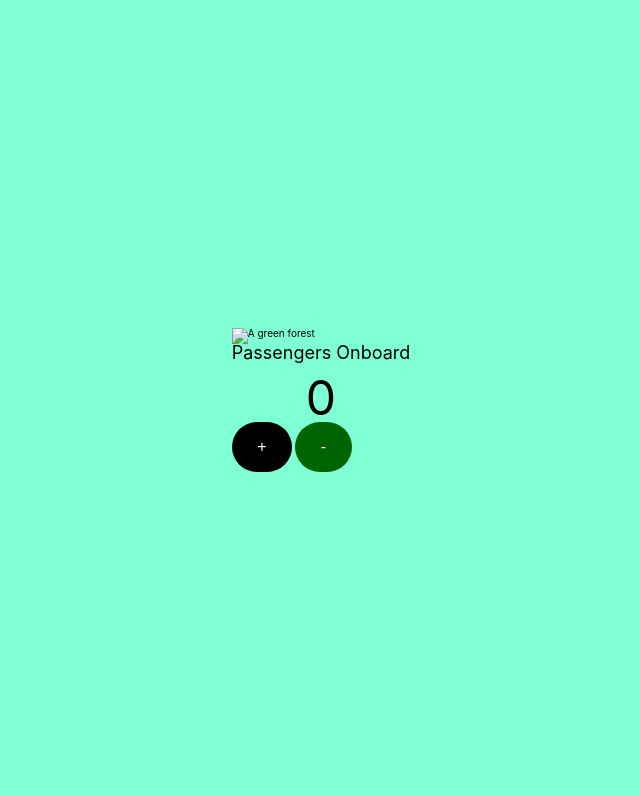
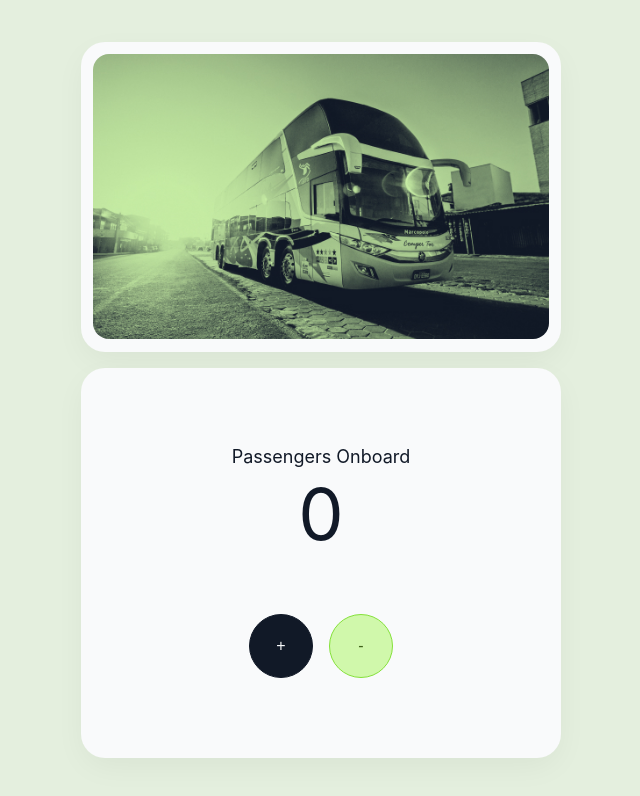
Before and after one commit to elikemdaniels/passenger-counter, a plain HTML site: page index.html in a window 1280 px wide. Shown: the whole page, without its empty margins (319-959 px from the left). Drawn offline with Linux system fonts and the light colour scheme; files that its build step writes are made by us from their sources; files whose address does not match are found by name.

Commit message:
Applied new styles to the app and modified the featured image.

```diff
--- a/theme.css
+++ b/css/theme.css
@@ -47,8 +47,18 @@ html {
 }
 
 /* CUSTOM CSS */
+:root {
+  --brand-accent-light: #E4EFDE;
+  --brand-accent-medium: #D0F8AB;
+  --brand-accent-deep: #85E13A;
+  --brand-accent-dark: #3F621A;
+  --brand-black: #111927;
+  --brand-white: #F9FAFB;
+}
+
 * {
   font-size: 10px;
+  color: var(--brand-black);
 }
 
 .main {
@@ -58,7 +68,7 @@ html {
   flex-direction: column;
   justify-content: center;
   align-items: center;
-  background-color: aquamarine;
+  background-color: var(--brand-accent-light);
   row-gap: 4em;
 }
 
@@ -66,7 +76,37 @@ h1 {
   font-size: 1.8em;
 }
 h2 {
-  font-size: 4.8em;
+  font-size: 7.2em;
+}
+
+.card {
+  width: 100%;
+  max-width: 48em;
+}
+
+.card-image-wrapper, .card-body-content {
+  background-color: var(--brand-white);
+  border-radius: 2.4em;
+  box-shadow: 0px 10px 32px -3px rgba(0,0,0,0.05);
+}
+
+.card-image-wrapper {
+  padding: 1.2em;
+  margin-bottom: 1.6em;
+}
+
+.card-image {
+  width: 100%;
+  border-radius: 1.6em;
+  aspect-ratio: 4/2.5;
+  object-fit: cover;
+}
+
+.card-body-content {
+  display: flex;
+  flex-direction: column;
+  row-gap: 6.4em;
+  padding: 8em;
 }
 
 .content-box {
@@ -78,20 +118,30 @@ h2 {
 }
 
 button {
-  padding: 1em 1.6em;
-  border-radius: 1.6em;
-  border: 0;
+  width: 4em;
+  height: 4em;
+  border-radius: 10em;
+  border: 1px solid var(--brand-black);
+  color: var(--brand-black);
   font-size: 1.6em;
   font-weight: medium;
   cursor: pointer;
 }
 
 #increment-btn {
-  background-color: black;
-  color: white;
+  background-color: var(--brand-black);
+  color: var(--brand-white);
 }
 
 #save-btn {
-  background-color: darkgreen;
-  color: white;
+  background-color: var(--brand-accent-medium);
+  color: var(--brand-accent-dark);
+  border-color: var(--brand-accent-deep);
 }
+
+.button-group {
+  display: flex;
+  justify-content: center;
+  align-items: center;
+  column-gap: 1.6em;
+}
```
Also changed, not shown: assets/passenger-bus.jpg (added), js/script.js (renamed from script.js).
